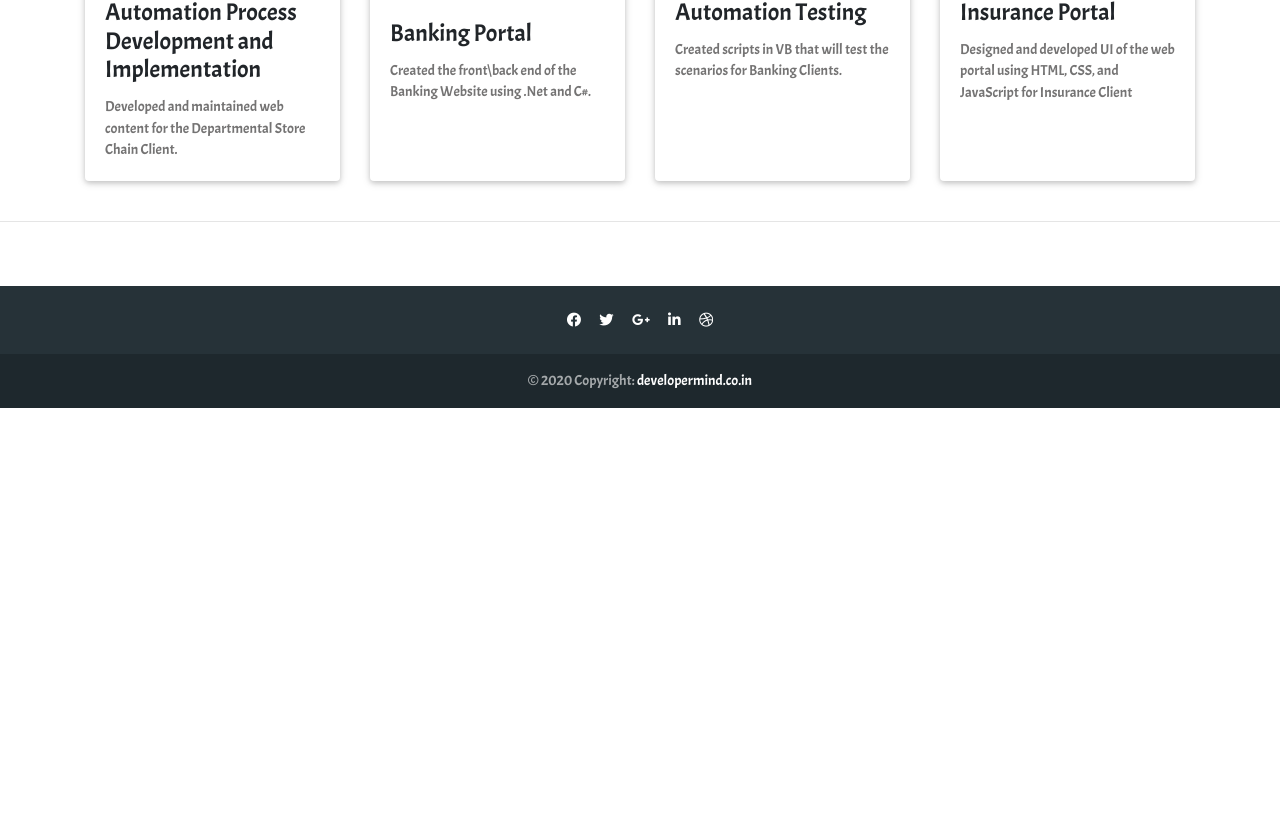
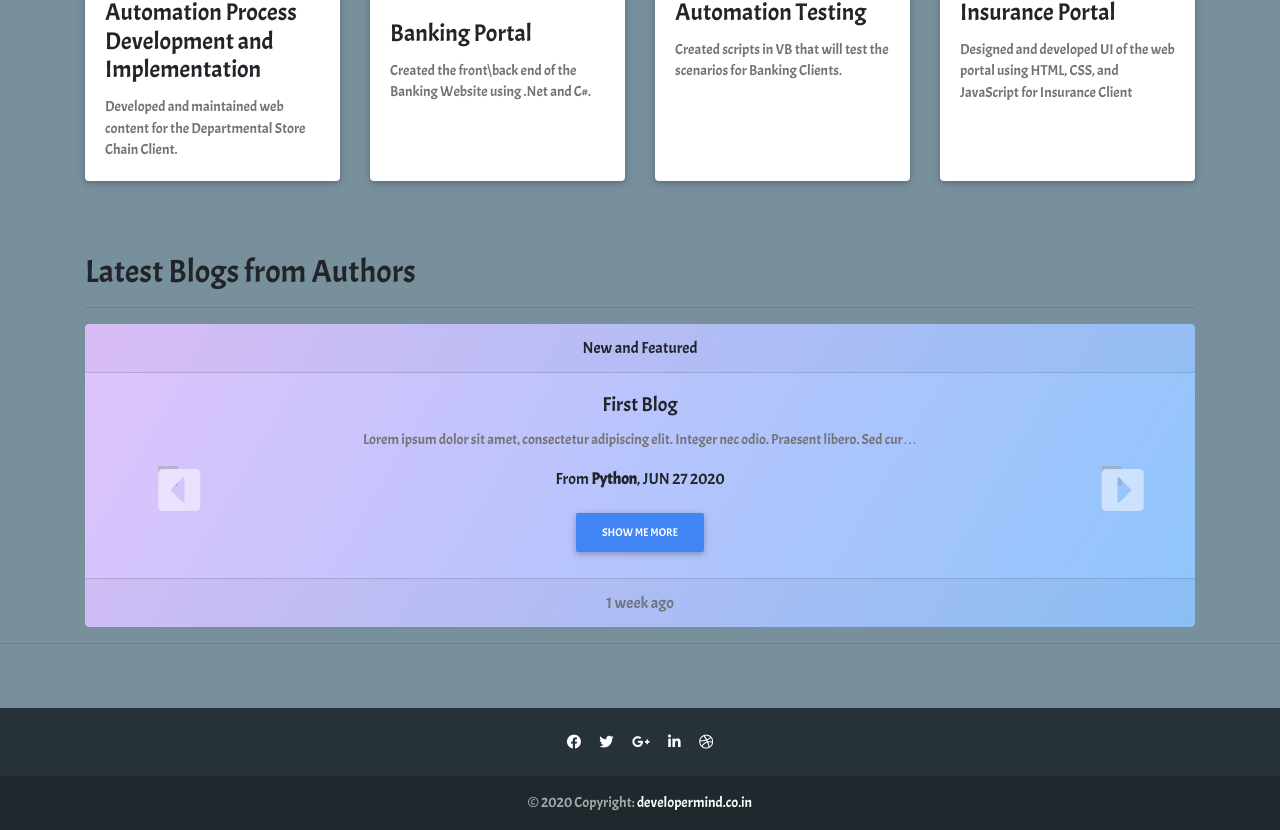
Before and after one commit to dharshankesavan/developermind, a Django app: page / in a window 1280 px wide. Shown: the part 855-1685 px from the top of the page. Before the commit the page ends 1263 px from the top, so only its background shows below. Run offline with Django 3.2, Linux system fonts and the light colour scheme; data comes from the database, SQL or seed files in the repository; both versions use the stored data as it was after the commit; some libraries are stand-ins or nearby versions; grey boxes are pictures that could not be loaded.

Commit message:
Added blog carousel, time calculations and links

```diff
--- a/blog/models.py
+++ b/blog/models.py
@@ -1,7 +1,10 @@
 from django.db import models
+from _datetime import datetime
+from django.utils.timesince import timesince
 
 
 # Create your models here.
+
 
 class Blogs(models.Model):
     title = models.CharField(max_length=200)
@@ -11,3 +14,6 @@ class Blogs(models.Model):
 
     def __str__(self):
         return self.title
+
+    def get_time_diff(self):
+        return timesince(self.date, datetime.now().date())
--- a/portfolio/templates/portfolio/base.html
+++ b/portfolio/templates/portfolio/base.html
@@ -26,14 +26,14 @@
 
     <title>&nbsp;&nbsp;DEVELOPERMIND</title>
 </head>
-<body>
+<body class="#78909c blue-grey lighten-1">
 {% load static %}
 <!--Navbar -->
-<nav class="mb-1 navbar navbar-expand-lg navbar-dark info-color">
+<nav class="mb-1 navbar navbar-expand-lg #00695c teal darken-3">
     <img src="{% static 'portfolio/logo_developermind.png' %}" width="30" height="30" class="d-inline-block align-top"
          alt="Dharshan's Logo">
     <a class="navbar-brand" href="{% url 'home' %}">&nbsp;&nbsp; DEVELOPERMIND</a>
-    <button class="navbar-toggler" type="button" data-toggle="collapse" data-target="#navbarSupportedContent-4"
+    <button class="navbar-toggler #ff3d00 deep-orange darken-3" type="button" data-toggle="collapse" data-target="#navbarSupportedContent-4"
             aria-controls="navbarSupportedContent-4" aria-expanded="false" aria-label="Toggle navigation">
         <span class="navbar-toggler-icon"></span>
     </button>
--- a/portfolio/templates/portfolio/home.html
+++ b/portfolio/templates/portfolio/home.html
@@ -5,16 +5,21 @@
 {% block content %}
 
 <!-- Jumbotron -->
-<div class="jumbotron card card-image" style="background-image: url(https://mdbootstrap.com/img/Photos/Others/gradient1.jpg);">
-  <div class="text-white text-center py-5 px-4">
-    <div>
-      <h2 class="card-title h1-responsive pt-3 mb-5 font-bold"><strong>A Place for learning Programming and new topics</strong></h2>
-      <p class="mx-5 mb-5">Lorem ipsum dolor sit amet, consectetur adipisicing elit. Repellat fugiat, laboriosam, voluptatem,
-        optio vero odio nam sit officia accusamus minus error nisi architecto nulla ipsum dignissimos. Odit sed qui, dolorum!
-      </p>
-      <a class="btn btn-outline-white btn-md" href="{% url 'blog:all_blogs' %}"><i class="fas fa-laptop"></i> View Blogs</a>
+<div class="jumbotron card card-image"
+     style="background-image: url(https://mdbootstrap.com/img/Photos/Others/gradient1.jpg);">
+    <div class="text-white text-center py-5 px-4">
+        <div>
+            <h2 class="card-title h1-responsive pt-3 mb-5 font-bold"><strong>A Place for learning Programming and new
+                topics</strong></h2>
+            <p class="mx-5 mb-5">Lorem ipsum dolor sit amet, consectetur adipisicing elit. Repellat fugiat, laboriosam,
+                voluptatem,
+                optio vero odio nam sit officia accusamus minus error nisi architecto nulla ipsum dignissimos. Odit sed
+                qui, dolorum!
+            </p>
+            <a class="btn btn-outline-white btn-md" href="{% url 'blog:all_blogs' %}"><i class="fas fa-laptop"></i> View
+                Blogs</a>
+        </div>
     </div>
-  </div>
 </div>
 <!-- Jumbotron -->
 
@@ -58,5 +63,44 @@
 </div>
 <!-- Card deck -->
 
+<h2 class="mt-5">Latest Blogs from Authors</h2>
+<hr>
+<div id="carouselExampleControls" class="carousel slide" data-ride="carousel">
+    <div class="carousel-inner">
+        {% for blog in blogs %}
+        <div {% if forloop.first %} class="carousel-item active" {% else %} class="carousel-item" {% endif %}>
+            <div class="card text-center deep-blue-gradient">
+                <div class="card-header">
+                    New and Featured
+                </div>
+                <div class="card-body">
+                    <h5 class="card-title">{{ blog.title }}</h5>
+                    <p class="card-text">{{ blog.description|striptags|truncatechars:100 }}</p>
+                    <!-- Post data -->
+                    <p>From <a class="font-weight-bold">{{ blog.category }}</a>, {{ blog.date|date:'M d Y'|upper }}</p>
+                    <!-- Read more button -->
+                    <a class="btn btn-primary btn-md mx-0 btn-rounded" href="{% url 'blog:detail' blog.id %}">Show Me
+                        More</a>
+                </div>
+                <div class="card-footer text-muted">
+                    {{blog.get_time_diff}} ago
+                </div>
+            </div>
+        </div>
+        {% endfor %}
+    </div>
+    <!--Controls-->
+    <a class="carousel-control-prev" href="#carouselExampleControls" role="button" data-slide="prev">
+        <span class="carousel-control-prev-icon" aria-hidden="true"><i class="fas fa-caret-square-left fa-3x"></i></span>
+        <span class="sr-only">Previous</span>
+    </a>
+    <a class="carousel-control-next" href="#carouselExampleControls" role="button" data-slide="next">
+        <span class="carousel-control-next-icon" aria-hidden="true"><i class="fas fa-caret-square-right fa-3x"></i></span>
+        <span class="sr-only">Next</span>
+    </a>
+    <!--/.Controls-->
+</div>
 
-{% endblock %}
+
+
+    {% endblock %}
--- a/portfolio/views.py
+++ b/portfolio/views.py
@@ -1,12 +1,14 @@
 from django.shortcuts import render
 from .models import Project
+from blog.models import Blogs
 
 
 # Create your views here.
 
 def home(request):
     projects = Project.objects.all()
-    return render(request, "portfolio/home.html", {'projects': projects})
+    blogs = Blogs.objects.all()
+    return render(request, "portfolio/home.html", {'projects': projects, 'blogs': blogs})
 
 
 def aboutus(request):
```
Also changed, not shown: portfolio/templates/portfolio/aboutus.html (+3 -7 lines), db.sqlite3.
